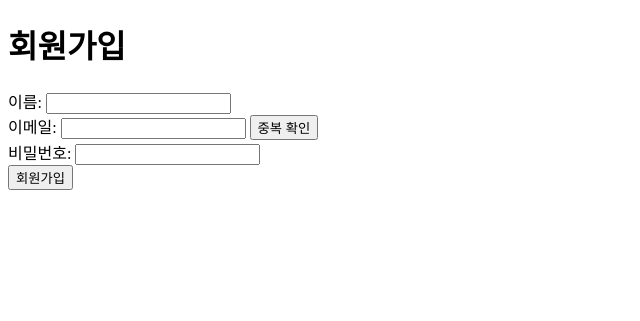
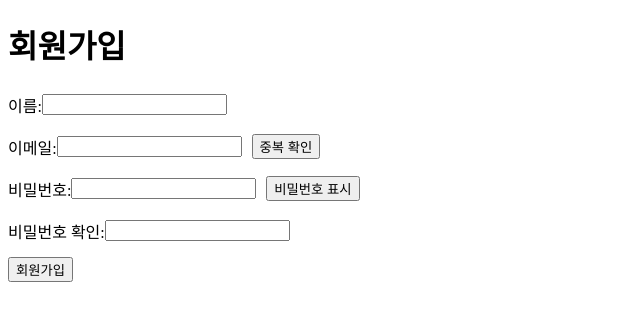
Before and after one commit to HBNU-SWUNIV/come-capstone23-pse, a Flask app: template 003 Code/codepse/app/templates/signup.html in a window 1280 px wide. Shown: the top 321 px of the page, without its empty margins (0-640 px from the left). Run offline with Flask 3, Linux system fonts and the light colour scheme; the template is opened without the code that fills it, so the values that code supplies are empty; parts of the project's set-up code (start-up, migrations or seed data) failed here and were passed over.

Commit message:
비밀번호 일치 확인 & 유효성 검사

```diff
--- a/003 Code/codepse/app/templates/signup.html
+++ b/003 Code/codepse/app/templates/signup.html
@@ -2,24 +2,127 @@
 <html>
   <head>
     <title>회원가입</title>
+    <style>
+      .field-container {
+        display: flex;
+        align-items: center;
+        margin-bottom: 10px;
+      }
+      .field-container input {
+        margin-right: 10px;
+      }
+      .email-container {
+        display: flex;
+        align-items: center;
+      }
+    </style>
     <script src="https://ajax.googleapis.com/ajax/libs/jquery/3.5.1/jquery.min.js"></script>
-    <!-- jQuery 추가 -->
   </head>
   <body>
     <h1>회원가입</h1>
     <form method="post" action="/signup">
-      <label for="name">이름:</label>
-      <input type="text" id="name" name="name" required /><br />
-      <label for="username">이메일:</label>
-      <input type="text" id="username" name="username" required />
-      <button id="check-duplicate">중복 확인</button><br />
-      <!-- 중복 확인 버튼 추가 -->
-      <label for="password">비밀번호:</label>
-      <input type="password" id="password" name="password" required /><br />
+      <div class="field-container">
+        <label for="name">이름:</label>
+        <input type="text" id="name" name="name" required pattern="^[가-힣a-zA-Z]{1,50}$" />
+        <p id="nameMessage"></p>
+      </div>
+      <div class="field-container">
+        <label for="username">이메일:</label>
+        <div class="email-container">
+          <input type="text" id="username" name="username" required pattern="[a-z0-9._%+-]+@[a-z0-9.-]+\.[a-z]{2,}$" />
+          <button id="check-duplicate">중복 확인</button>
+        </div>
+        <p id="emailMessage"></p>
+      </div>
+      <div class="field-container">
+        <label for="password">비밀번호:</label>
+        <input type="password" id="password" name="password" required pattern="^[A-Za-z\d@$!%*?&]{8,16}$" />
+        <button type="button" id="togglePassword">비밀번호 표시</button>
+        <p id="passwordMessage"></p>
+      </div>
+      <div class="field-container">
+        <label for="confirm_password">비밀번호 확인:</label>
+        <input type="password" id="confirm_password" name="confirm_password" required />
+        <p id="message"></p>
+      </div>
       <input type="submit" value="회원가입" />
     </form>
 
+    <script>
+      $(document).ready(function () {
+        $('#name').on('input', function () {
+          var input = $(this);
+          var re = /^[가-힣a-zA-Z]{1,50}$/;
+          var is_name = re.test(input.val());
+          if (!is_name) {
+            $('#nameMessage').html('이름: 한글, 영문 대/소문자를 사용해 주세요. (특수기호, 공백 사용 불가)').css('color', 'red');
+          } else {
+            $('#nameMessage').html('');
+          }
+        });
+
+        $('#username').on('input', function () {
+          const email = $('#username').val();
+          if (email == '') {
+            $('#emailMessage').html('이메일: 필수 입력정보입니다.').css('color', 'red');
+          } else if (!email.includes('@')) {
+            $('#emailMessage').html('잘못된 이메일입니다.').css('color', 'red');
+          } else {
+            $('#emailMessage').html('');
+          }
+        });
+
+        $('#password').on('input', function () {
+          var input = $(this);
+          var re = /^[A-Za-z\d@$!%*?&]{8,16}$/;
+          var is_password = re.test(input.val());
+          if (!is_password) {
+            $('#passwordMessage')
+              .html('비밀번호: 8~16자의 영문 대/소문자, 숫자, 특수문자만 사용해 주세요. 한글과 공백은 사용할 수 없습니다.')
+              .css('color', 'red');
+          } else {
+            $('#passwordMessage').html('');
+          }
+        });
+
+        $('#togglePassword').on('click', function () {
+          if ($('#password').attr('type') === 'password') {
+            $('#password').attr('type', 'text');
+            $('#togglePassword').text('비밀번호 숨기기');
+          } else {
+            $('#password').attr('type', 'password');
+            $('#togglePassword').text('비밀번호 표시');
+          }
+        });
+
+        $('#confirm_password').on('keyup', function () {
+          if ($('#password').val() == $('#confirm_password').val()) {
+            $('#message').html('비밀번호가 일치합니다.').css('color', 'green');
+          } else {
+            $('#message').html('비밀번호가 일치하지 않습니다.').css('color', 'red');
+          }
+        });
+
+        $('form').on('submit', function (e) {
+          if ($('#name').val() == '') {
+            e.preventDefault(); // 폼 제출 막기
+          }
+          if ($('#username').val() == '') {
+            e.preventDefault(); // 폼 제출 막기
+            $('#emailMessage').html('이메일: 필수 입력정보입니다.').css('color', 'red');
+          }
+          if ($('#password').val() == '') {
+            e.preventDefault(); // 폼 제출 막기
+            $('#passwordMessage').html('비밀번호: 필수 입력정보입니다.').css('color', 'red');
+          }
+          if ($('#confirm_password').val() == '') {
+            e.preventDefault(); // 폼 제출 막기
+            $('#message').html('비밀번호 확인: 필수 입력정보입니다.').css('color', 'red');
+          }
+        });
+      });
+    </script>
+
     <script src="{{ url_for('static', filename='js/signup.js') }}"></script>
-    <!-- Ajax 요청을 처리할 JavaScript 파일 추가 -->
   </body>
 </html>
```
